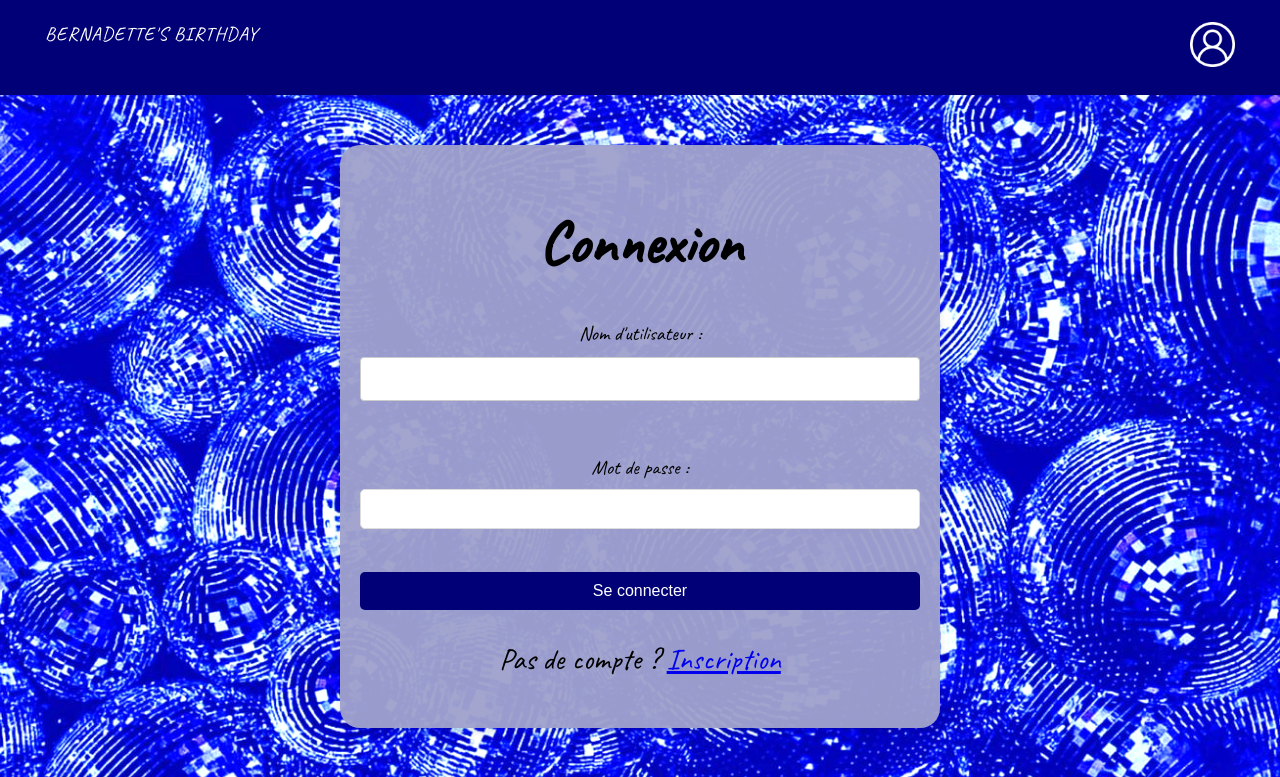
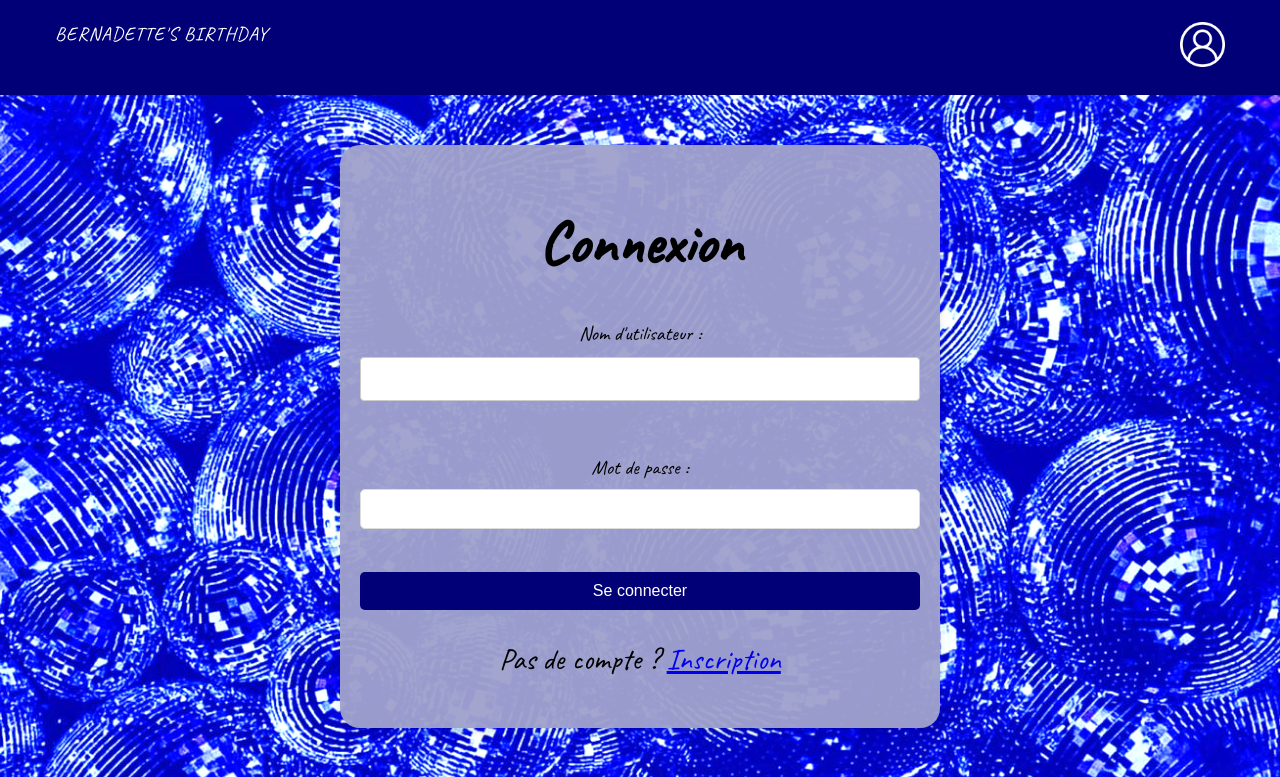
Before and after one commit to jeffry-khalife/livre-or, a PHP site: page /login.php in a window 1280 px wide. Shown: the top 777 px of the page. Run offline with PHP 8.4, Linux system fonts and the light colour scheme.

Commit message:
Correction du décalage du bouton dans la nav bar vers la droite

```diff
--- a/style2.css
+++ b/style2.css
@@ -130,7 +130,7 @@ nav a {
 
 .dropdown-content2 a {
   color: white;
-  padding: 12px 12px;
+  padding: 12px 1px;
   text-decoration: none;
   display: block;
 }
@@ -239,7 +239,7 @@ nav {
 
 nav a {
     font-size: 1.2rem;
-    padding: 12px 25px;
+    padding: 12px 35px;
 }
 
 .dropdown-content, .dropdown-content1, .dropdown-content2 {
```
